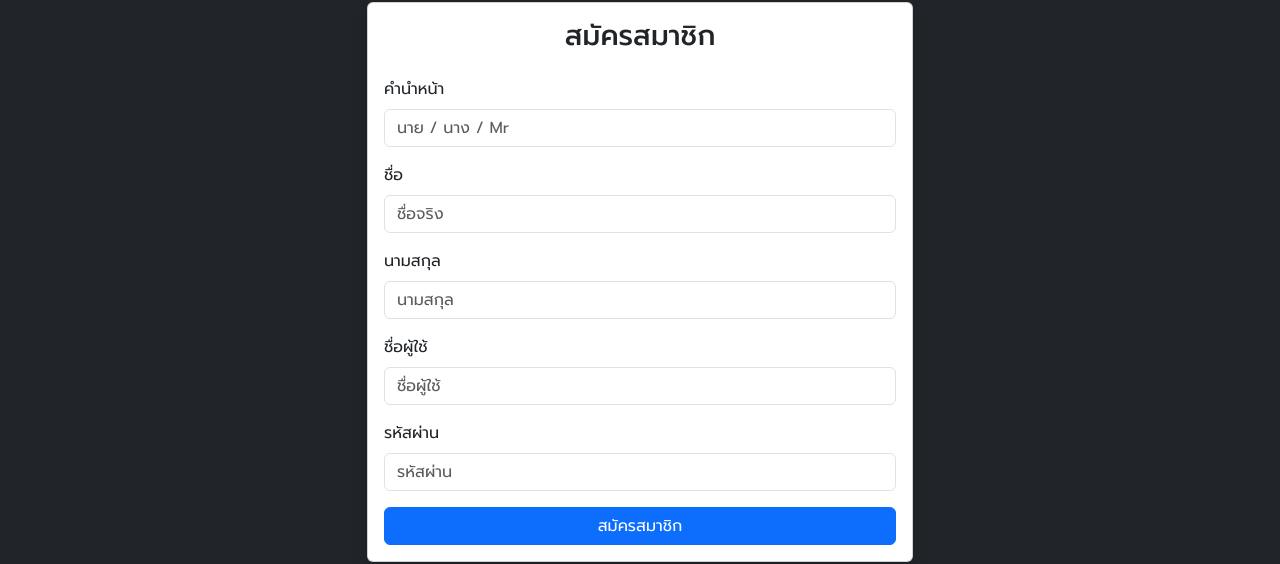
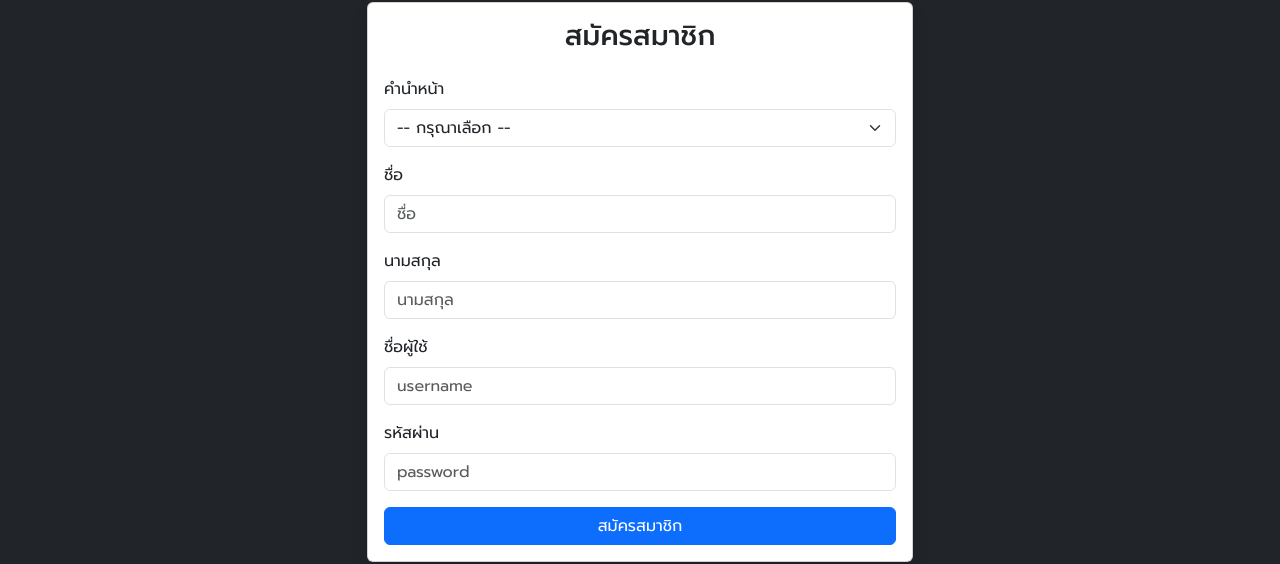
Before and after one commit to ICEKUNG434/FRONTEED68-, a Next.js app: page /register in a window 1280 px wide. Shown: the part 110-674 px from the top of the page. Built offline with nearby package versions, Linux system fonts and the light colour scheme.

Commit message:
api and admin

```diff
--- a/app/register/page.js
+++ b/app/register/page.js
@@ -13,20 +13,17 @@ export default function Register() {
   const handleSubmit = async (e) => {
     e.preventDefault()
 
-    try {
     const res = await fetch('http://itdev.cmtc.ac.th:3000/api/users', {
       method: 'POST',
-        headers: { 'Content-Type': 'application/json' },
-        body: JSON.stringify({
-          firstname,
-          fullname,
-          lastname,
-          username,
-          password,
-        }),
+      headers: {
+        Accept: 'application/json',
+        'Content-Type': 'application/json',
+      },
+      body: JSON.stringify({ firstname, fullname, lastname, username, password }),
     })
 
-      const data = await res.json()
+    const result = await res.json()
+    console.log(result)
 
     if (res.ok) {
       Swal.fire('สำเร็จ', 'สมัครสมาชิกเรียบร้อยแล้ว', 'success')
@@ -36,10 +33,7 @@ export default function Register() {
       setUsername('')
       setPassword('')
     } else {
-        Swal.fire('ผิดพลาด', data.message || 'สมัครไม่สำเร็จ', 'error')
-      }
-    } catch (err) {
-      Swal.fire('ผิดพลาด', 'ไม่สามารถเชื่อมต่อเซิร์ฟเวอร์ได้', 'error')
+      Swal.fire('ผิดพลาด', result.message || 'เกิดข้อผิดพลาด', 'error')
     }
   }
 
@@ -53,22 +47,27 @@ export default function Register() {
               <form onSubmit={handleSubmit}>
                 <div className="mb-3">
                   <label className="form-label">คำนำหน้า</label>
-                  <input
-                    type="text"
-                    className="form-control"
-                    placeholder="นาย / นาง / Mr"
+                  <select
+                    className="form-select"
                     value={firstname}
                     onChange={(e) => setFirstname(e.target.value)}
-                  />
+                    required
+                  >
+                    <option value="">-- กรุณาเลือก --</option>
+                    <option value="นาย">นาย</option>
+                    <option value="นาง">นาง</option>
+                    <option value="นางสาว">นางสาว</option>
+                  </select>
                 </div>
                 <div className="mb-3">
                   <label className="form-label">ชื่อ</label>
                   <input
                     type="text"
                     className="form-control"
-                    placeholder="ชื่อจริง"
+                    placeholder="ชื่อ"
                     value={fullname}
                     onChange={(e) => setFullname(e.target.value)}
+                    required
                   />
                 </div>
                 <div className="mb-3">
@@ -79,6 +78,7 @@ export default function Register() {
                     placeholder="นามสกุล"
                     value={lastname}
                     onChange={(e) => setLastname(e.target.value)}
+                    required
                   />
                 </div>
                 <div className="mb-3">
@@ -86,9 +86,10 @@ export default function Register() {
                   <input
                     type="text"
                     className="form-control"
-                    placeholder="ชื่อผู้ใช้"
+                    placeholder="username"
                     value={username}
                     onChange={(e) => setUsername(e.target.value)}
+                    required
                   />
                 </div>
                 <div className="mb-3">
@@ -96,9 +97,10 @@ export default function Register() {
                   <input
                     type="password"
                     className="form-control"
-                    placeholder="รหัสผ่าน"
+                    placeholder="password"
                     value={password}
                     onChange={(e) => setPassword(e.target.value)}
+                    required
                   />
                 </div>
                 <button type="submit" className="btn btn-primary w-100">
```
Also changed, not shown: app/admin/users/page.js (added). Lines whose indentation alone changed are shown as unchanged.
